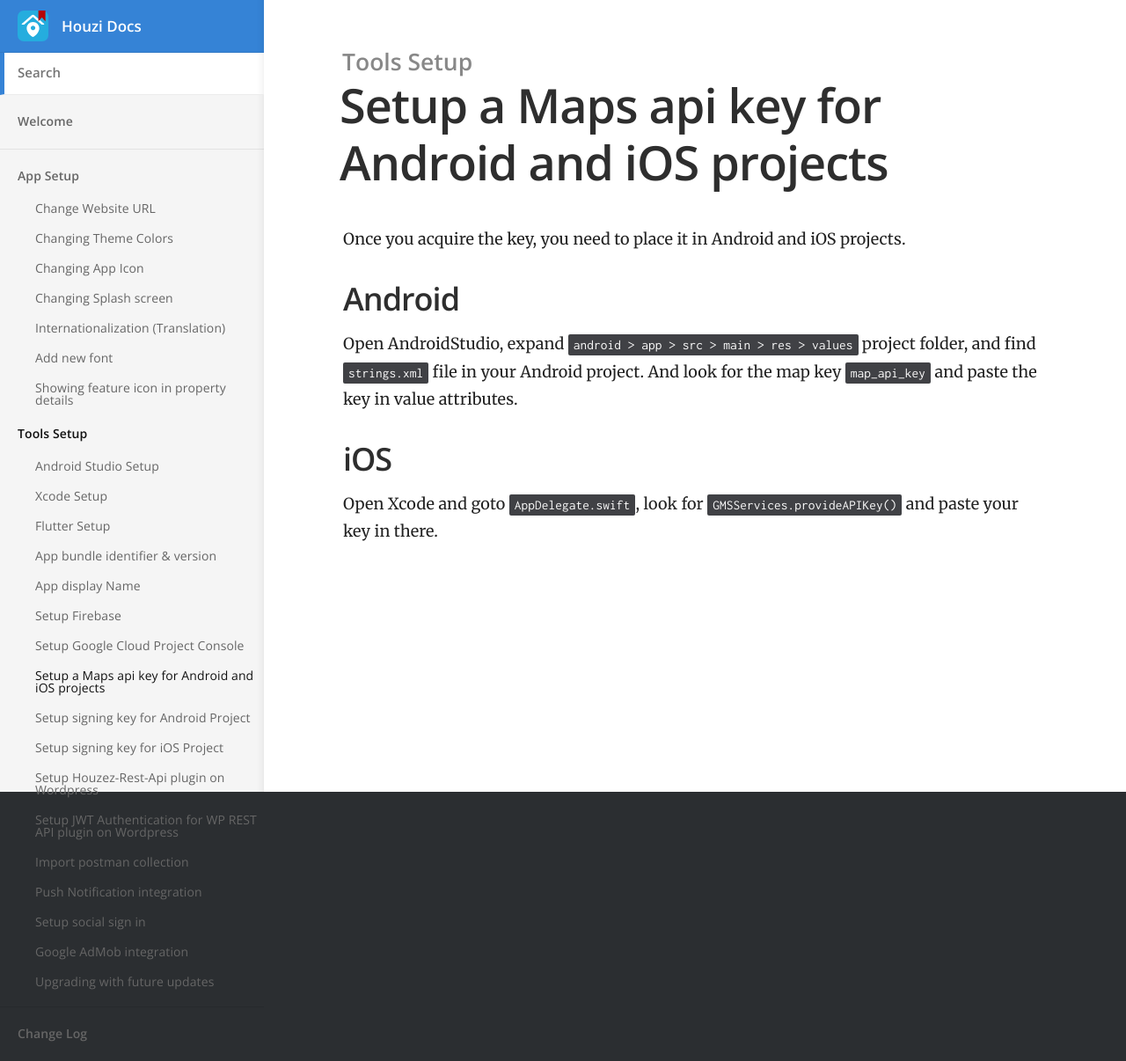
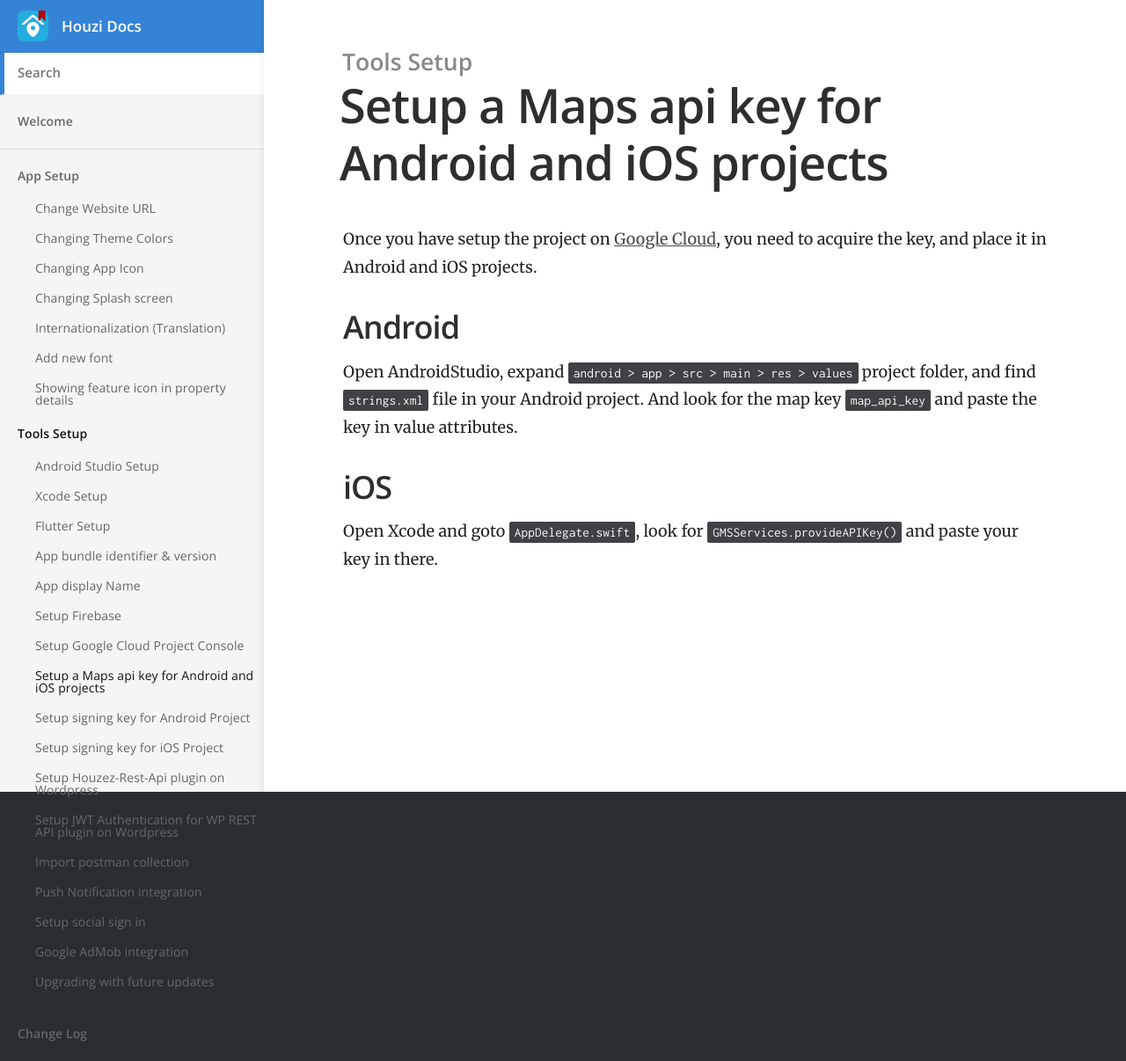
Before and after one commit to booleanbites/houzi-doc, a Jekyll site: the page built from _docs/tools/setup_maps_api.md, in a window 1280 px wide. Shown: the whole page at 88% size. Built offline with Jekyll 4.4.1, drawn with Linux system fonts in a browser that asks for light colours.

Commit message:
doc improvment

```diff
--- a/_docs/tools/setup_maps_api.md
+++ b/_docs/tools/setup_maps_api.md
@@ -4,7 +4,7 @@ category: Tools Setup
 order: 8
 ---
 
-Once you acquire the key, you need to place it in Android and iOS projects.
+Once you have setup the project on [Google Cloud](https://developers.google.com/maps/documentation/android-sdk/start#get-key), you need to acquire the key, and place it in Android and iOS projects.
 
 ## Android
 Open AndroidStudio, expand `android > app > src > main > res > values` project folder,  and find  `strings.xml` file in your Android project. And look for the map key `map_api_key` and paste the key in value attributes.
```
